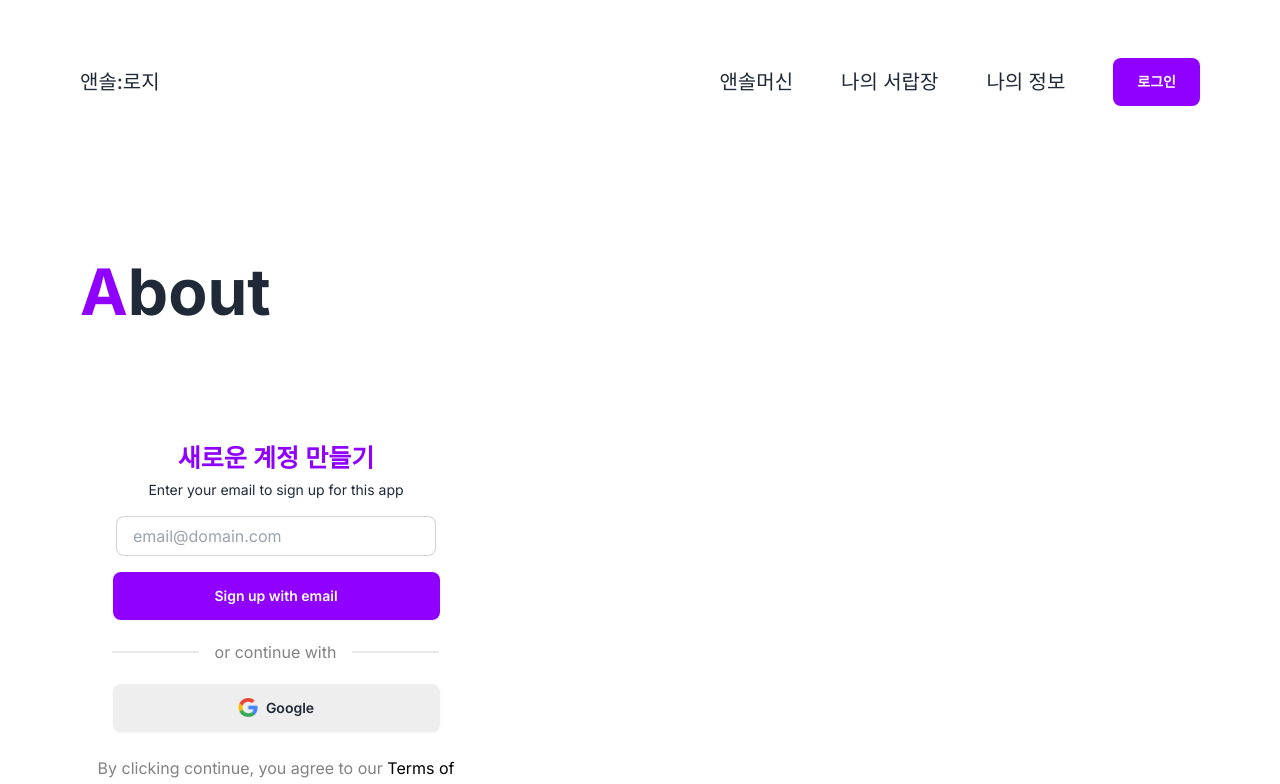
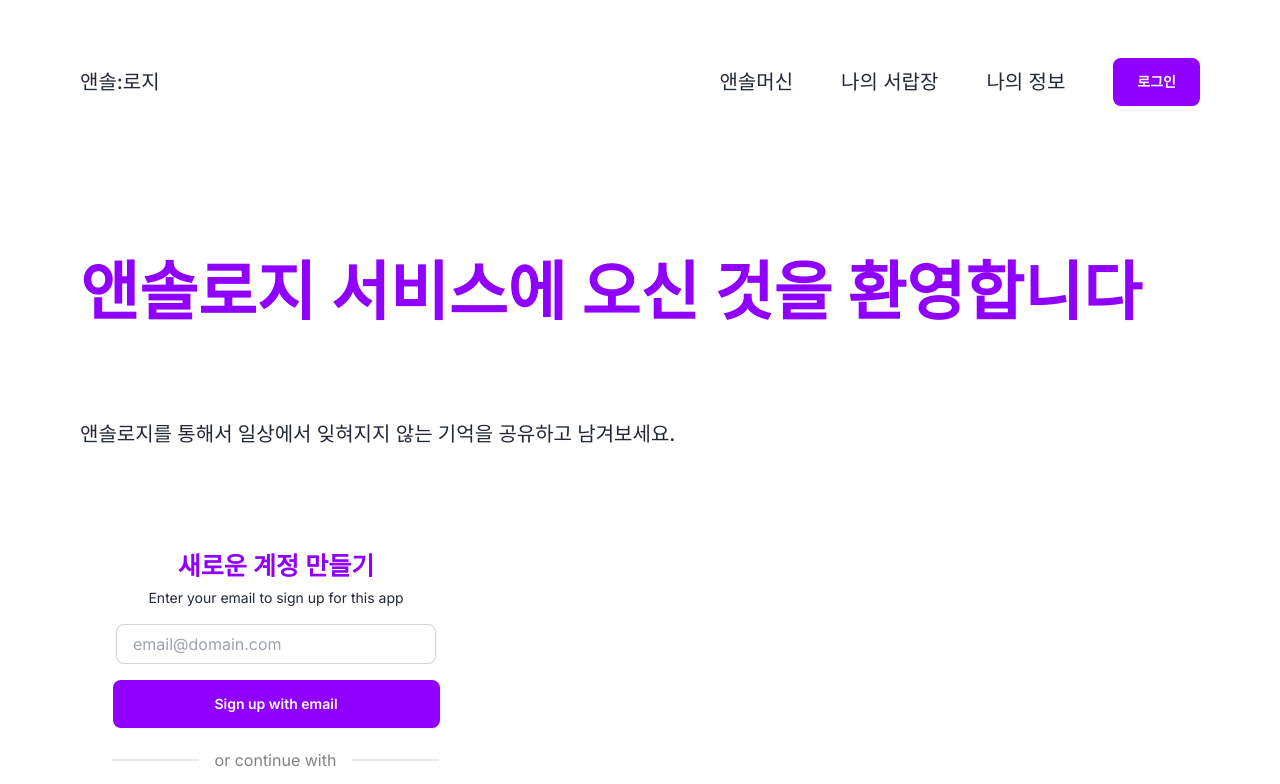
Before and after one commit to Epson-Innovation-Challenge-Anthology/AnthologyFront, a Next.js app: page /main/register in a window 1280 px wide. Shown: the top 784 px of the page. Built offline with nearby package versions, Linux system fonts and the light colour scheme.

Commit message:
ADD 회원가입 페이지 - 문구 추가 & 구글 로그인 기능

```diff
--- a/app/main/layout.tsx
+++ b/app/main/layout.tsx
@@ -1,14 +1,19 @@
 import Header from "@/components/header/Header";
+import { GoogleOAuthProvider } from "@react-oauth/google";
 
 export default function MainLayout({
   children,
 }: Readonly<{
   children: React.ReactNode;
 }>) {
+  const googleClientId = process.env.GOOGLE_CLIENT_ID || "";
+
   return (
     <>
-      <Header />
-      {children}
+      <GoogleOAuthProvider clientId={googleClientId}>
+        <Header />
+        {children}
+      </GoogleOAuthProvider>
     </>
   );
 }
--- a/app/main/register/page.tsx
+++ b/app/main/register/page.tsx
@@ -3,17 +3,25 @@
 import Image from "next/image";
 import GoogleIcon from "@/assets/icon/google.png";
 import { FieldValues, useForm } from "react-hook-form";
+import { useGoogleLogin } from "@react-oauth/google";
 
 export default function Register() {
   const { register, handleSubmit } = useForm();
   const onSubmit = (data: FieldValues) => {};
 
+  const googleRegister = useGoogleLogin({
+    onSuccess: (res) => {},
+  });
+
   return (
     <main className="px-20">
       <section className="mt-20">
-        <h1 className="font-bold text-[64px]">
-          <span className="text-[#8F00FF]">A</span>bout
+        <h1 className="font-bold text-[64px] text-[#8F00FF]">
+          앤솔로지 서비스에 오신 것을 환영합니다
         </h1>
+        <p className="mt-20 font-medium text-xl">
+          앤솔로지를 통해서 일상에서 잊혀지지 않는 기억을 공유하고 남겨보세요.
+        </p>
       </section>
       <form
         className="mt-[100px] flex flex-col items-center w-[392px]"
@@ -26,7 +34,7 @@ export default function Register() {
           Enter your email to sign up for this app
         </h2>
         <input
-          type="email"
+          type="text"
           placeholder="email@domain.com"
           className="input input-bordered w-[327px] h-10 max-w-xs mt-4"
           {...register("email")}
@@ -37,7 +45,10 @@ export default function Register() {
         <div className="divider text-[#828282] mt-6 mb-0 w-[327px] ml-8">
           or continue with
         </div>
-        <button className="btn btn-active mt-6 w-[327px] h-10 bg-[#EEEEEE] border-0">
+        <button
+          className="btn btn-active mt-6 w-[327px] h-10 bg-[#EEEEEE] border-0"
+          onClick={() => googleRegister()}
+        >
           <Image
             src={GoogleIcon}
             className="w-5 h-5 object-contain"
--- a/package.json
+++ b/package.json
@@ -9,6 +9,7 @@
     "lint": "next lint"
   },
   "dependencies": {
+    "@react-oauth/google": "^0.12.1",
     "next": "14.2.3",
     "react": "^18",
     "react-dom": "^18",
```
Also changed, not shown: 2 other files (tests, documents, lock files or other folders).
